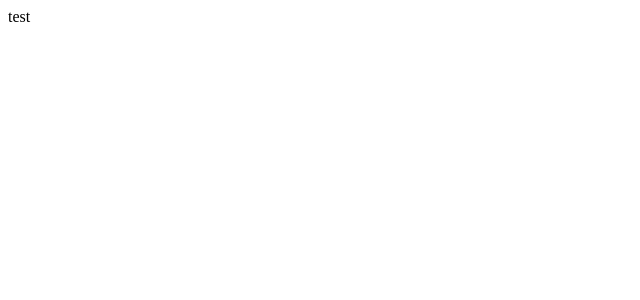
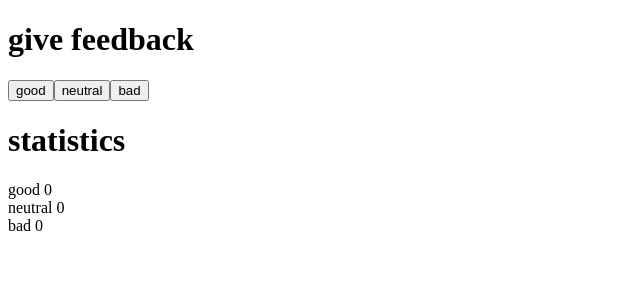
Before and after one commit to Raikho/fullstackopen, a React (Vite) app in the folder part1/unicafe/: page / in a window 1280 px wide. Shown: the top 300 px of the page, without its empty margins (0-640 px from the left). Built offline with nearby package versions, Linux system fonts and the light colour scheme.

Commit message:
implement unicafe step1

```diff
--- a/part1/unicafe/src/App.jsx
+++ b/part1/unicafe/src/App.jsx
@@ -1,8 +1,22 @@
-function App() {
+import { useState } from "react"
+
+const  App = () => {
+  const [good, setGood] = useState(0);
+  const [neutral, setNeutral] = useState(0);
+  const [bad, setBad] = useState(0);
+
   return (
-    <>
-      <div>test</div>
-    </>
+    <div>
+      <h1>give feedback</h1>
+      <button onClick={() => setGood(good + 1)}>good</button>
+      <button onClick={() => setNeutral(neutral + 1)}>neutral</button>
+      <button onClick={() => setBad(bad + 1)}>bad</button>
+
+      <h1>statistics</h1>
+      <div>good {good}</div>
+      <div>neutral {neutral}</div>
+      <div>bad {bad}</div>
+    </div>
   )
 }
 
```
